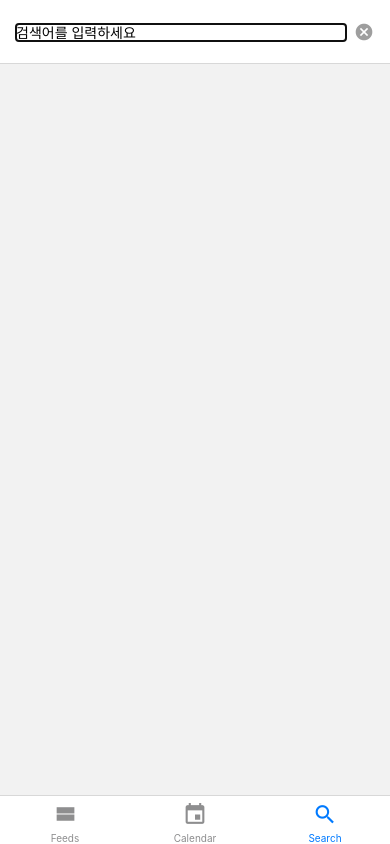
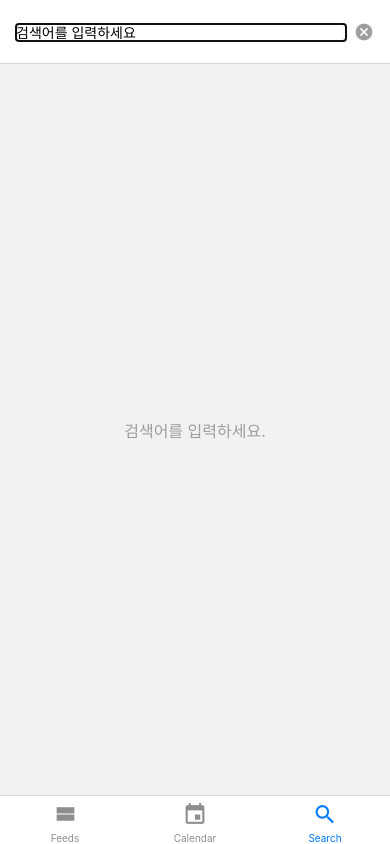
Before and after one commit to jieungo/daylog, a React Native app: screen /Search in a window 390 px wide. Built offline with nearby package versions, Linux system fonts and the light colour scheme; what redux-flipper would draw is missing.

Commit message:
:lipstick: Style: EmptyPage 생성

```diff
--- /dev/null
+++ b/components/EmptySearchResult.js
@@ -0,0 +1,26 @@
+import React from 'react';
+import { View, Text, StyleSheet } from 'react-native';
+
+export default function EmptySearchResult({ type }) {
+  const message = {
+    NOT_FOUND: '검색 결과가 없습니다.',
+    EMPTY_KEYWORD: '검색어를 입력하세요.',
+  };
+  return (
+    <View style={styles.block}>
+      <Text style={styles.text}>{message[type]}</Text>
+    </View>
+  );
+}
+
+const styles = StyleSheet.create({
+  block: {
+    flex: 1,
+    alignItems: 'center',
+    justifyContent: 'center',
+  },
+  text: {
+    color: '#9e9e9e',
+    fontSize: 16,
+  },
+});
--- a/screens/SearchScreen.js
+++ b/screens/SearchScreen.js
@@ -1,6 +1,7 @@
 import React from 'react';
 import { StyleSheet, View, Text } from 'react-native';
 import { useSelector } from 'react-redux';
+import EmptySearchResult from '../components/EmptySearchResult';
 import FeedList from '../components/FeedList';
 
 function SearchScreen() {
@@ -11,6 +12,14 @@ function SearchScreen() {
     keyword === ''
       ? []
       : log.filter(l => [l.title, l.body].some(text => text.includes(keyword)));
+
+  if (keyword === '') {
+    return <EmptySearchResult type="EMPTY_KEYWORD" />;
+  }
+
+  if (filtered.length === 0) {
+    return <EmptySearchResult type="NOT_FOUND" />;
+  }
 
   return (
     <View style={styles.block}>
```
